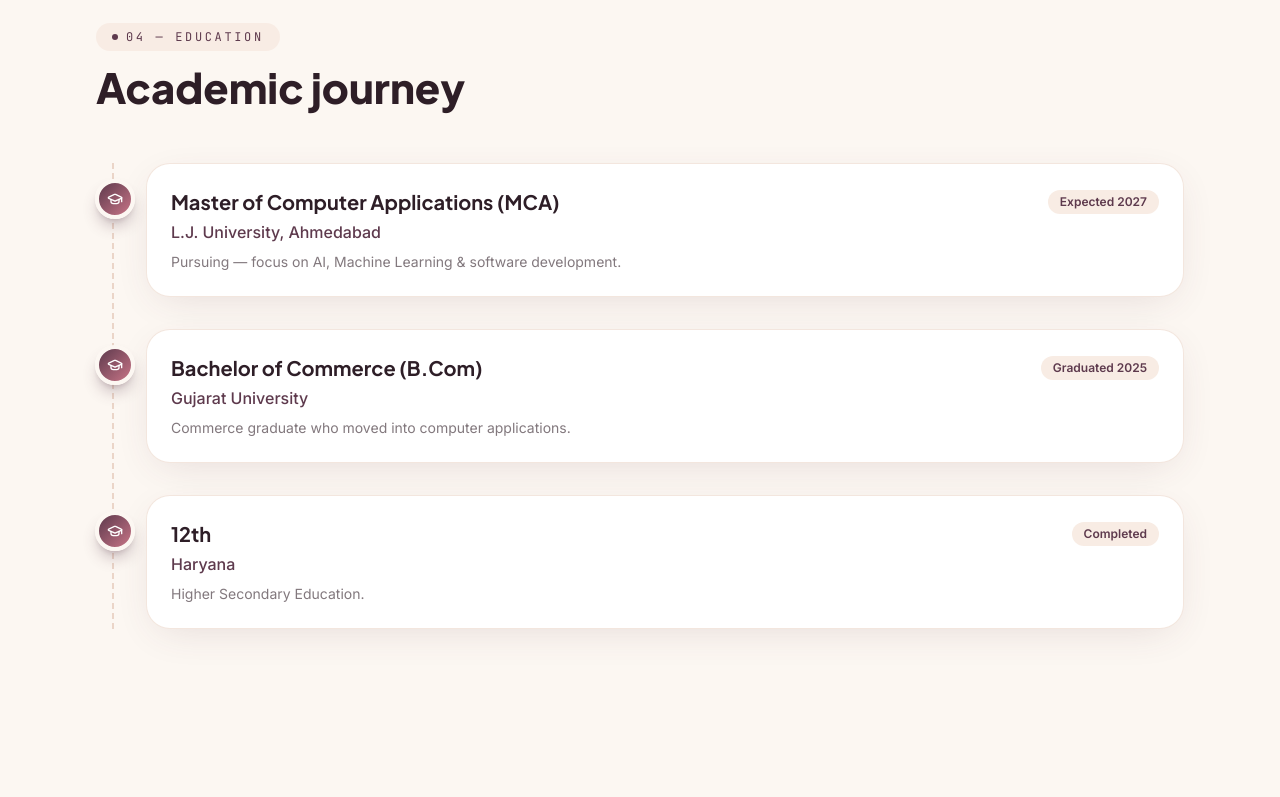
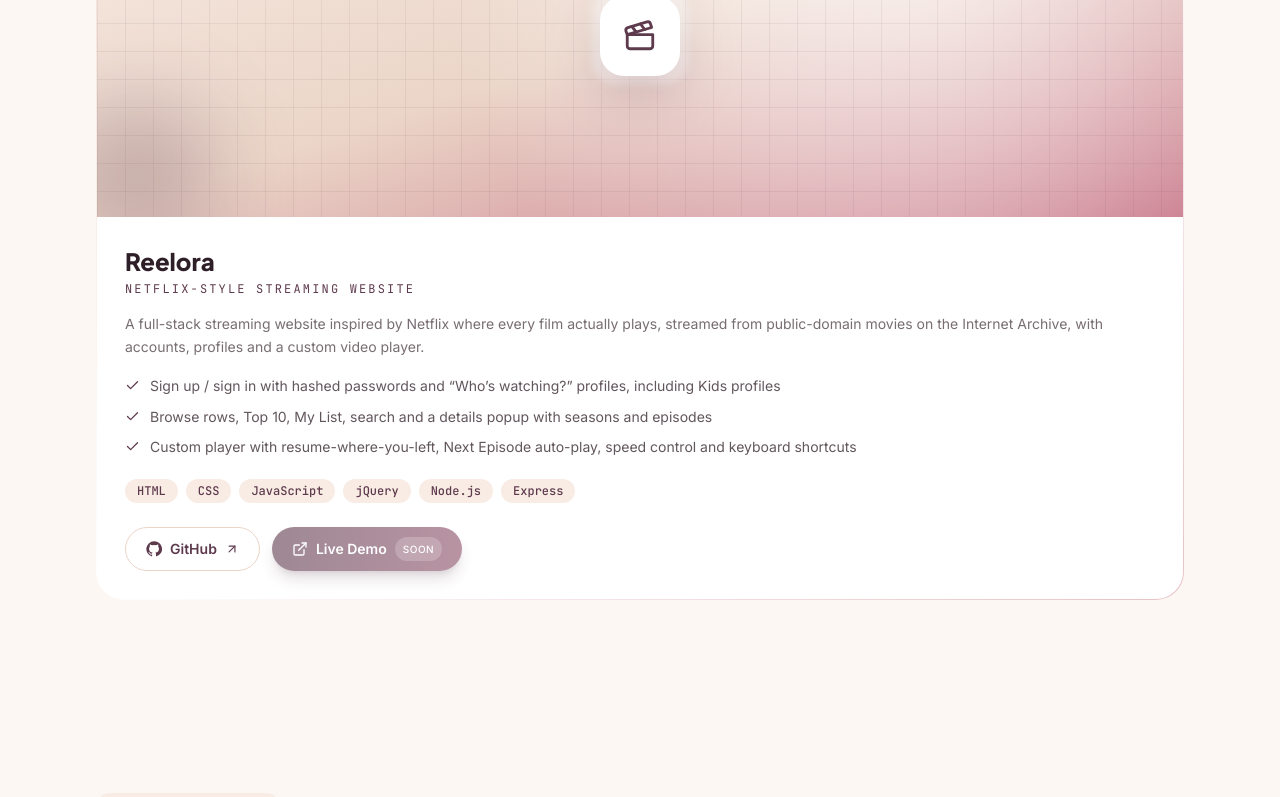
Before and after one commit to khuc-choudhary/Portfolio, a React (Vite) app: page / in a window 1280 px wide. Shown: the part 5776-6573 px from the top of the page. Built offline with nearby package versions, Linux system fonts and the light colour scheme.

Commit message:
Add Reelora project

```diff
--- a/src/components/Icon.jsx
+++ b/src/components/Icon.jsx
@@ -1,10 +1,10 @@
 import {
   Terminal, Brain, BarChart3, Database, Coffee, Server, Globe, Braces, Palette,
-  Smartphone, Layers, Truck, BookOpenCheck, Briefcase, Code2, Wrench, Cpu, House, Repeat2, Mic, ClipboardCheck, Shirt,
+  Smartphone, Layers, Truck, BookOpenCheck, Briefcase, Code2, Wrench, Cpu, House, Repeat2, Mic, ClipboardCheck, Shirt, Clapperboard,
 } from 'lucide-react'
 
 // Explicit map keeps the bundle small (no wildcard import of every icon).
-const icons = { Terminal, Brain, BarChart3, Database, Coffee, Server, Globe, Braces, Palette, Smartphone, Layers, Truck, BookOpenCheck, Briefcase, Code2, Wrench, Cpu, House, Repeat2, Mic, ClipboardCheck, Shirt }
+const icons = { Terminal, Brain, BarChart3, Database, Coffee, Server, Globe, Braces, Palette, Smartphone, Layers, Truck, BookOpenCheck, Briefcase, Code2, Wrench, Cpu, House, Repeat2, Mic, ClipboardCheck, Shirt, Clapperboard }
 
 export default function Icon({ name, ...props }) {
   const C = icons[name] || Code2
--- a/src/data/content.js
+++ b/src/data/content.js
@@ -140,6 +140,21 @@ export const projects = [
     github: 'https://github.com/khuc-choudhary/shiftlogix',
     demo: 'https://shiftlogix-zeta.vercel.app',
   },
+  {
+    title: 'Reelora',
+    tagline: 'Netflix-style Streaming Website',
+    description:
+      'A full-stack streaming website inspired by Netflix where every film actually plays, streamed from public-domain movies on the Internet Archive, with accounts, profiles and a custom video player.',
+    highlights: [
+      'Sign up / sign in with hashed passwords and “Who’s watching?” profiles, including Kids profiles',
+      'Browse rows, Top 10, My List, search and a details popup with seasons and episodes',
+      'Custom player with resume-where-you-left, Next Episode auto-play, speed control and keyboard shortcuts',
+    ],
+    tech: ['HTML', 'CSS', 'JavaScript', 'jQuery', 'Node.js', 'Express'],
+    icon: 'Clapperboard',
+    github: 'https://github.com/khuc-choudhary/reelora',
+    demo: '', // add the live URL here after deploying
+  },
 ]
 
 export const education = [
```
